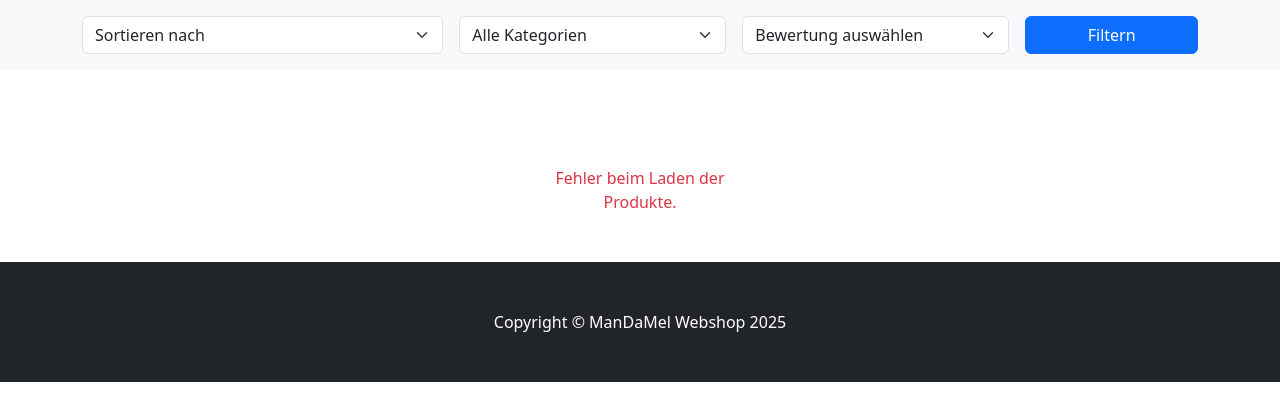
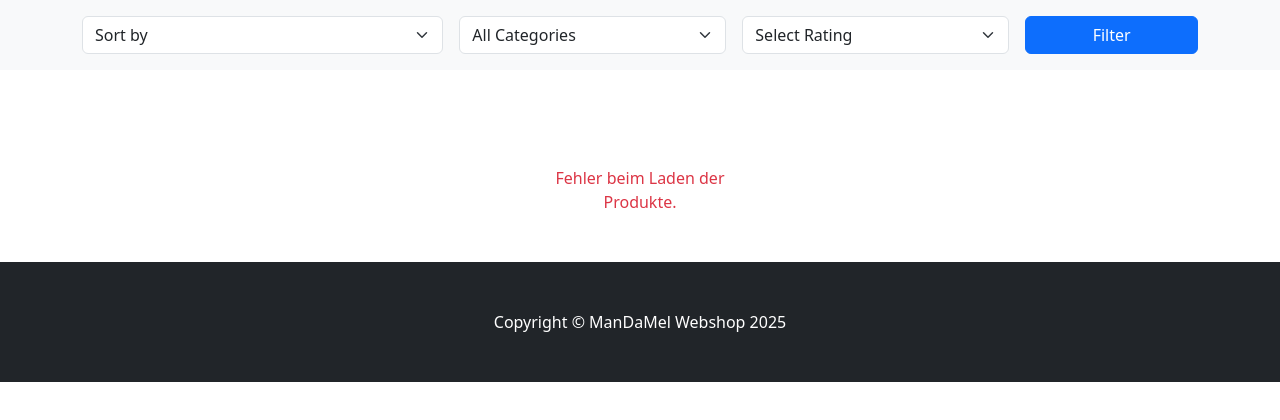
Before and after one commit to mweihmann/ManDaMel, a PHP site: page /uploads/ in a window 1280 px wide. Shown: the part 91-511 px from the top of the page. Run offline with PHP 8.4, Linux system fonts and the light colour scheme.

Commit message:
Fully responsive website & translate the UI to English

```diff
--- a/frontend/css/style.css
+++ b/frontend/css/style.css
@@ -1,3 +1,10 @@
+/* Responsive Anpassungen für kleine Bildschirme */
+@media (max-width: 576px) {
+  .search-input {
+    max-width: 100%;
+  }
+}
+
 /* Navigation */
 .logo-img {
     height: 100px;
@@ -10,8 +17,10 @@
   }
 
   .search-input {
-    width: 380px;
-  }
+  width: 100%;
+  max-width: 380px;
+}
+
 
 
 
--- a/frontend/includes/header.php
+++ b/frontend/includes/header.php
@@ -7,7 +7,7 @@
     <title>ManDaMel</title>
 
     <!-- Favicon -->
-    <link rel="icon" href="../images/favicon.ico" type="image/x-icon" />
+    <link rel="icon" href="http://localhost:5000/uploads/images/favicon.ico" type="image/x-icon" />
 
     <!-- Bootstrap CSS -->
     <link href="https://cdn.jsdelivr.net/npm/bootstrap@5.3.3/dist/css/bootstrap.min.css" rel="stylesheet">
--- a/frontend/index.php
+++ b/frontend/index.php
@@ -4,26 +4,26 @@
 <section class="py-3 bg-light">
     <div class="container">
         <form id="filterForm" class="row g-3">
-            <div class="col-md-4">
+            <div class="col-12 col-md-4">
                 <select name="sort_by" class="form-select">
-                    <option value="">Sortieren nach</option>
-                    <option value="price_asc">Preis aufsteigend</option>
-                    <option value="price_desc">Preis absteigend</option>
-                    <option value="rating_asc">Bewertung aufsteigend</option>
-                    <option value="rating_desc">Bewertung absteigend</option>
+                    <option value="">Sort by</option>
+                    <option value="price_asc">Price: Low to High</option>
+                    <option value="price_desc">Price: High to Low</option>
+                    <option value="rating_asc">Rating: Low to High</option>
+                    <option value="rating_desc">Rating: High to Low</option>
                 </select>
             </div>
-            <div class="col-md-3">
+            <div class="col-12 col-md-3">
                 <select name="category_id" class="form-select">
-                    <option value="">Alle Kategorien</option>
+                    <option value="">All Categories</option>
                     <option value="1">eBooks</option>
                     <option value="2">Software</option>
-                    <option value="3">Kurse</option>
+                    <option value="3">Courses</option>
                 </select>
             </div>
-            <div class="col-md-3">
+            <div class="col-12 col-md-3">
                 <select name="rating" class="form-select">
-                    <option value="">Bewertung auswählen</option>
+                    <option value="">Select Rating</option>
                     <option value="5">★★★★★</option>
                     <option value="4">★★★★☆</option>
                     <option value="3">★★★☆☆</option>
@@ -32,8 +32,8 @@
                 </select>
             </div>
 
-            <div class="col-md-2">
-                <button type="submit" class="btn btn-primary w-100">Filtern</button>
+            <div class="col-12 col-md-2">
+                <button type="submit" class="btn btn-primary w-100">Filter</button>
             </div>
         </form>
     </div>
--- a/frontend/manage_vouchers.php
+++ b/frontend/manage_vouchers.php
@@ -14,7 +14,7 @@
         <div class="modal-dialog">
             <form class="modal-content" id="voucher-form">
                 <div class="modal-header">
-                    <h5 class="modal-title">Gutschein bearbeiten</h5>
+                    <h5 class="modal-title">Edit Voucher</h5>
                     <button type="button" class="btn-close" data-bs-dismiss="modal"></button>
                 </div>
                 <div class="modal-body">
```
Also changed, not shown: frontend/checkout.php (+5 -5 lines), frontend/manage_products.php (+11 -11 lines), README.md.
